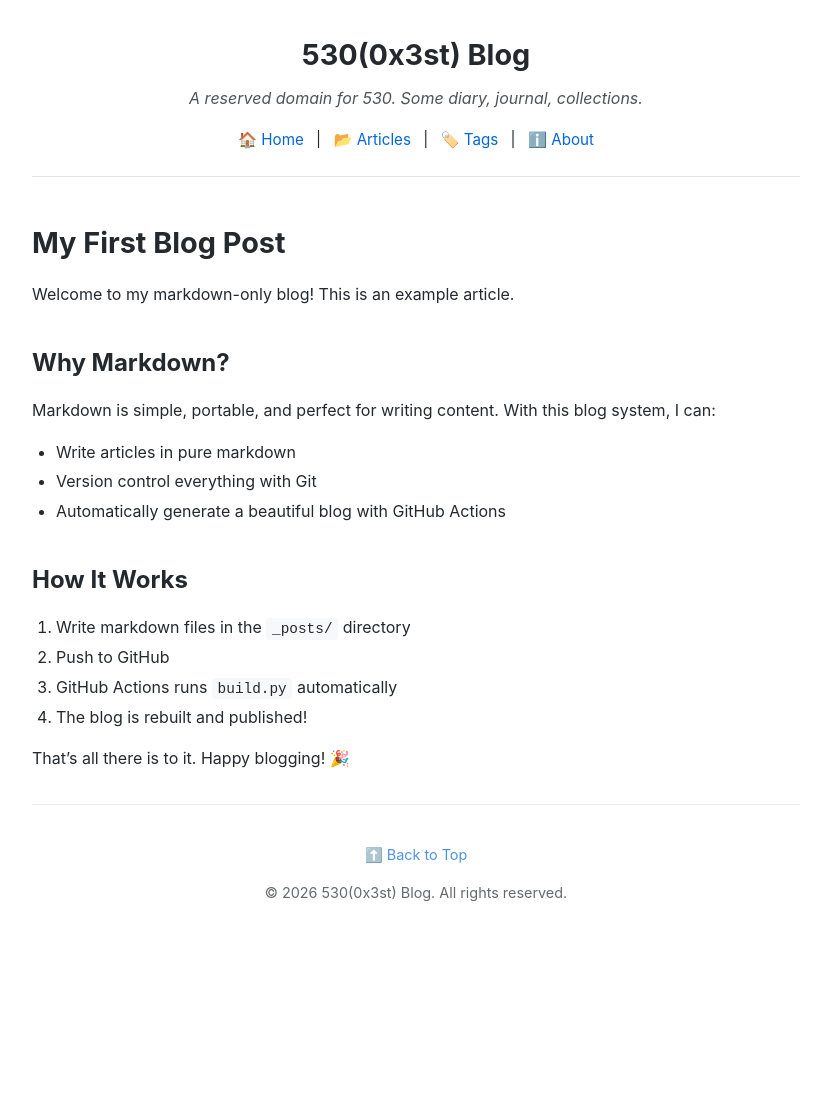
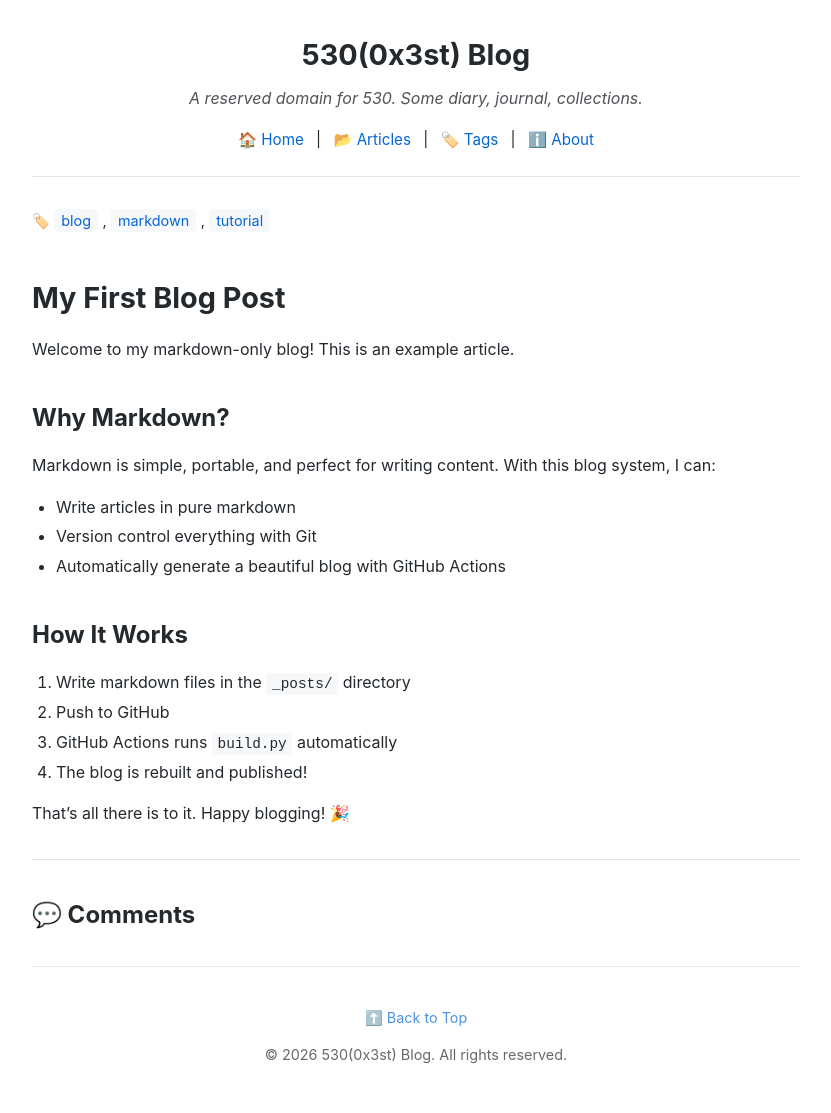
Before and after one commit to 0x3st/0x3st.github.io, a Jekyll site: the page built from _posts/2026-01-26-my-first-post.md, in a window 1280 px wide. Shown: the whole page, without its empty margins (224-1055 px from the left). Built offline with Jekyll 4.4.1, drawn with Linux system fonts in a browser that asks for light colours; comment, search, counter and statistics services are not loaded; before the commit the page ends 950 px from its top, so only the background shows below that.

Commit message:
refactor: add post tags display and comments section to enhance user engagement

```diff
--- a/_layouts/default.html
+++ b/_layouts/default.html
@@ -118,6 +118,23 @@
     }
 
     th { background-color: var(--code-bg); }
+
+    .post-tags {
+      margin-bottom: 1.5rem;
+      font-size: 0.9rem;
+    }
+
+    .post-tags a {
+      background-color: var(--code-bg);
+      padding: 0.2em 0.5em;
+      border-radius: 4px;
+      margin-right: 0.3em;
+    }
+
+    .post-tags a:hover {
+      text-decoration: none;
+      opacity: 0.8;
+    }
   </style>
 </head>
 <body>
@@ -133,7 +150,26 @@
   </header>
 
   <main>
+    {% if page.tags.size > 0 %}
+    <div class="post-tags">
+      🏷️ {% for tag in page.tags %}<a href="{{ '/tags/#' | append: tag | slugify | relative_url }}">{{ tag }}</a>{% unless forloop.last %}, {% endunless %}{% endfor %}
+    </div>
+    {% endif %}
     {{ content }}
+
+    {% if page.layout == 'default' and page.tags.size > 0 %}
+    <!-- Comments Section (Cusdis - Anonymous) -->
+    <hr>
+    <h2>💬 Comments</h2>
+    <div id="cusdis_thread"
+      data-host="https://cusdis.com"
+      data-app-id="634480cf-4c93-4972-b888-581850e4634e"
+      data-page-id="{{ page.url }}"
+      data-page-url="{{ page.url | absolute_url }}"
+      data-page-title="{{ page.title }}"
+    ></div>
+    <script async defer src="https://cusdis.com/js/cusdis.es.js"></script>
+    {% endif %}
   </main>
 
   <footer>
```
Also changed, not shown: index.md (+2 -2 lines).
